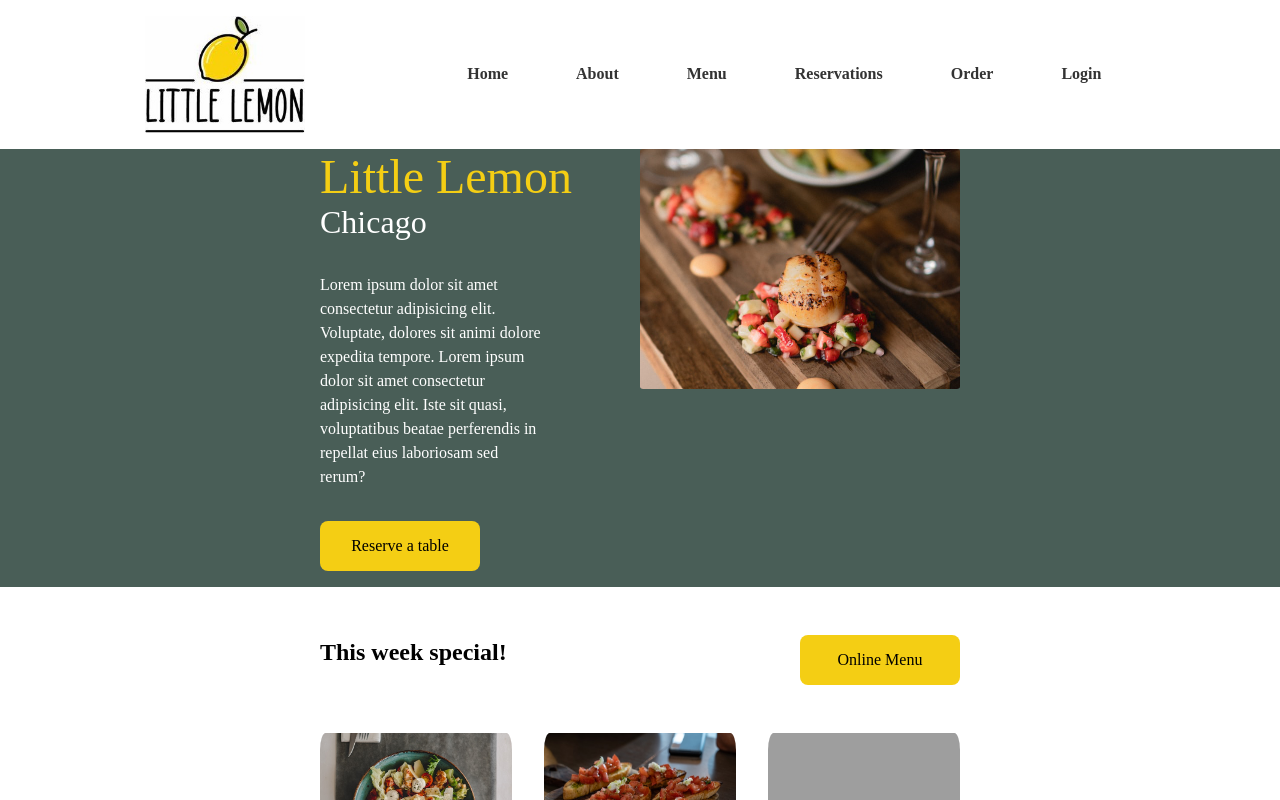
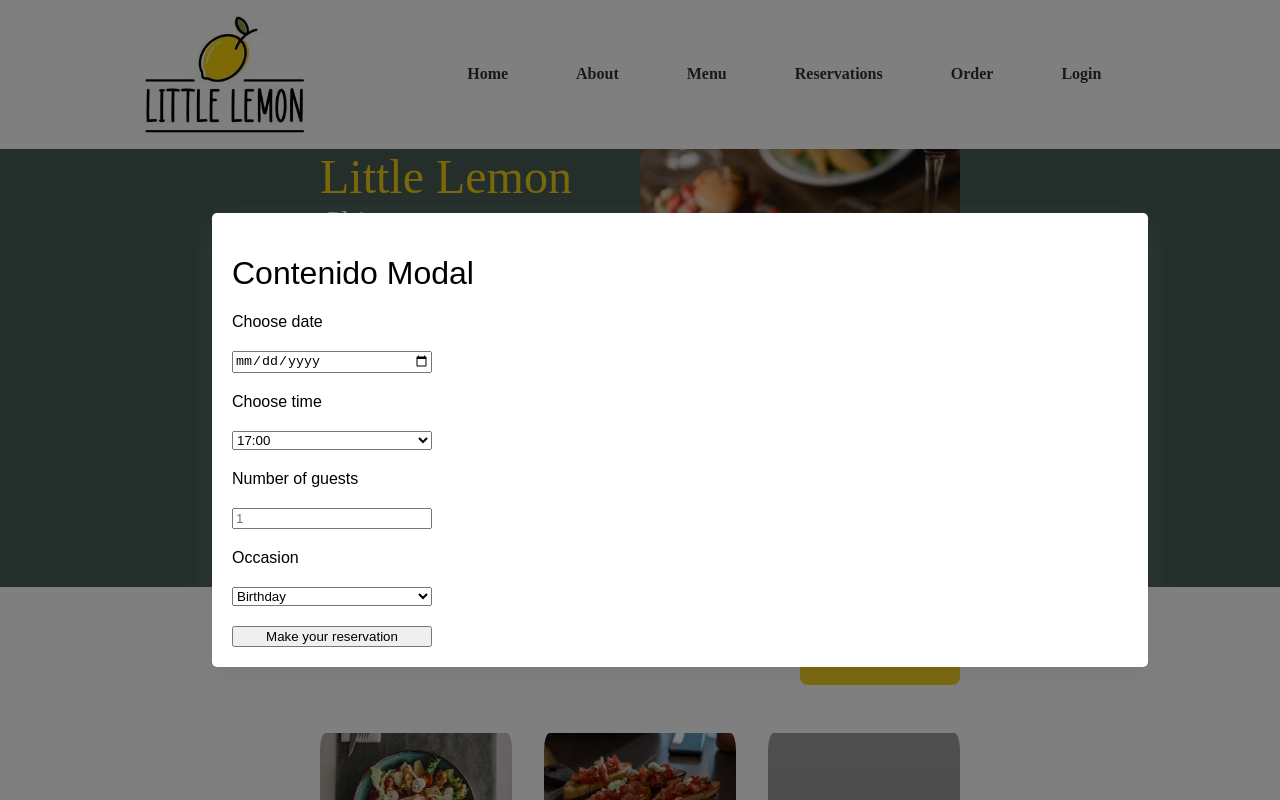
Before and after one commit to max-mena-SD/lemon-app, a React (Create React App) app: page / in a window 1280 px wide. Shown: the top 800 px of the page. Built offline with nearby package versions, Linux system fonts and the light colour scheme; grey boxes are pictures that could not be loaded; a web font is replaced by a local one.

Commit message:
Modal try

```diff
--- a/package.json
+++ b/package.json
@@ -9,6 +9,7 @@
     "react": "^18.2.0",
     "react-dom": "^18.2.0",
     "react-scripts": "5.0.1",
+    "styled-components": "^6.0.0-rc.3",
     "web-vitals": "^2.1.4"
   },
   "scripts": {
--- a/src/App.jsx
+++ b/src/App.jsx
@@ -2,6 +2,7 @@ import "./App.css";
 import Header from "./components/Header";
 import Main from "./components/Main";
 import Footer from "./components/Footer";
+import Modal from "./components/Modal";
 
 function App() {
   return (
@@ -9,6 +10,7 @@ function App() {
       <Header />
       <Main />
       <Footer />
+      <Modal />
     </>
   );
 }
--- /dev/null
+++ b/src/components/BookingForm.jsx
@@ -0,0 +1,64 @@
+import { useState } from "react";
+
+function BookingForm() {
+  //   const [date, setDate] = useState("");
+  //   const [time, setTime] = useState("");
+  //   const [number, setNumber] = useState("");
+  //   const [occasion, setOccasion] = useState("");
+  const [booking, setBooking] = useState({
+    date1: "",
+    time1: "",
+    number1: "",
+    occasion1: "",
+  });
+
+  const handleDate = (e) => {
+    setBooking({ ...booking, date1: e.target.value });
+    // setDate(e.target.value);
+  };
+  const handleTime = (e) => {
+    setBooking({ ...booking, time1: e.target.value });
+    // setTime(e.target.value);
+  };
+  const handleNumber = (e) => {
+    setBooking({ ...booking, number1: e.target.value });
+    // setNumber(e.target.value);
+  };
+  const handleOccasion = (e) => {
+    setBooking({ ...booking, occasion1: e.target.value });
+    // setOccasion(e.target.value);
+  };
+
+  return (
+    <form action="" style={"display: grid; max-width: 200px; gap: 20px"}>
+      <label htmlFor="rest-date">Choose date</label>
+      <input type="date" id="rest-date" onChange={handleDate} />
+      <label htmlFor="res-time">Choose time</label>
+      <select name="res-time" id="res-time" onChange={handleTime}>
+        <option value="1700">17:00</option>
+        <option value="1800">18:00</option>
+        <option value="1900">19:00</option>
+        <option value="2000">20:00</option>
+        <option value="2100">21:00</option>
+        <option value="2200">22:00</option>
+      </select>
+      <label htmlFor="guests">Number of guests</label>
+      <input
+        type="number"
+        placeholder="1"
+        min={"1"}
+        max={"10"}
+        id="guests"
+        onChange={handleNumber}
+      />
+      <label htmlFor="occasion">Occasion</label>
+      <select name="occasion" id="occasion" onChange={handleOccasion}>
+        <option value="birthday">Birthday</option>
+        <option value="anniversary">Anniversary</option>
+      </select>
+      <input type="submit" value={"Make your reservation"} />
+    </form>
+  );
+}
+
+export default BookingForm;
--- a/src/components/Button.jsx
+++ b/src/components/Button.jsx
@@ -1,6 +1,6 @@
 import "./css/Button.css";
-function Button({ text, onClick }) {
-  return <button>{text}</button>;
+function Button({ text, openModal }) {
+  return <button onClick={openModal}>{text}</button>;
 }
 
 export default Button;
--- /dev/null
+++ b/src/components/Modal.jsx
@@ -0,0 +1,101 @@
+import { useState } from "react";
+// import BookingForm from "./BookingForm";
+import styled from "styled-components";
+
+function Modal() {
+  const [booking, setBooking] = useState({
+    date1: "",
+    time1: "",
+    number1: "",
+    occasion1: "",
+  });
+
+  // Borrar
+  const handleDate = (e) => {
+    setBooking({ ...booking, date1: e.target.value });
+    // setDate(e.target.value);
+  };
+  const handleTime = (e) => {
+    setBooking({ ...booking, time1: e.target.value });
+    // setTime(e.target.value);
+  };
+  const handleNumber = (e) => {
+    setBooking({ ...booking, number1: e.target.value });
+    // setNumber(e.target.value);
+  };
+  const handleOccasion = (e) => {
+    setBooking({ ...booking, occasion1: e.target.value });
+    // setOccasion(e.target.value);
+  };
+  // Borrar
+
+  return (
+    <>
+      <Overlay>
+        <ModalContainer>
+          <h1>Contenido Modal</h1>
+          <Form action="">
+            <label htmlFor="rest-date">Choose date</label>
+            <input type="date" id="rest-date" onChange={handleDate} />
+            <label htmlFor="res-time">Choose time</label>
+            <select name="res-time" id="res-time" onChange={handleTime}>
+              <option value="1700">17:00</option>
+              <option value="1800">18:00</option>
+              <option value="1900">19:00</option>
+              <option value="2000">20:00</option>
+              <option value="2100">21:00</option>
+              <option value="2200">22:00</option>
+            </select>
+            <label htmlFor="guests">Number of guests</label>
+            <input
+              type="number"
+              placeholder="1"
+              min={"1"}
+              max={"10"}
+              id="guests"
+              onChange={handleNumber}
+            />
+            <label htmlFor="occasion">Occasion</label>
+            <select name="occasion" id="occasion" onChange={handleOccasion}>
+              <option value="birthday">Birthday</option>
+              <option value="anniversary">Anniversary</option>
+            </select>
+            <input type="submit" value={"Make your reservation"} />
+          </Form>
+          {/* <BookingForm /> */}
+        </ModalContainer>
+      </Overlay>
+    </>
+  );
+}
+
+export default Modal;
+
+const Overlay = styled.div`
+  width: 100vw;
+  height: 100vh;
+  position: fixed;
+  top: 0;
+  left: 0;
+  background: rgba(0, 0, 0, 0.5);
+  padding: 40px;
+  display: flex;
+  align-items: center;
+  justify-content: center;
+`;
+
+const ModalContainer = styled.div`
+  min-width: 500px;
+  min-height: 100px;
+  width: 70%;
+  background: #fff;
+  position: relative;
+  border-radius: 5px;
+  box-shadow: rgba(100, 100, 111, 0.2) 0px 7px 29px 0px;
+  padding: 20px;
+`;
+const Form = styled.form`
+  display: grid;
+  max-width: 200px;
+  gap: 20px;
+`;
--- a/src/components/ReserveMain.jsx
+++ b/src/components/ReserveMain.jsx
@@ -1,8 +1,10 @@
 import Button from "./Button";
 import "./css/ReserveMain.css";
+// import BookingForm from "./BookingForm";
 import reservationImage from "./img/gourmet_dish_1.jpg";
 
 function ReserveMain() {
+  const handleSubmit = () => {};
   return (
     <section className="reservation" id="reservation">
       <article className="left">
@@ -14,7 +16,7 @@ function ReserveMain() {
           consectetur adipisicing elit. Iste sit quasi, voluptatibus beatae
           perferendis in repellat eius laboriosam sed rerum?
         </p>
-        <Button text="Reserve a table" />
+        <Button openModal={handleSubmit} text="Reserve a table" />
       </article>
       <article className="right">
         <div className="imageReservation">
```
Also changed, not shown: src/components/css/AboutMain.css (+7 -0 lines), 1 other file (tests, documents, lock files or other folders).
